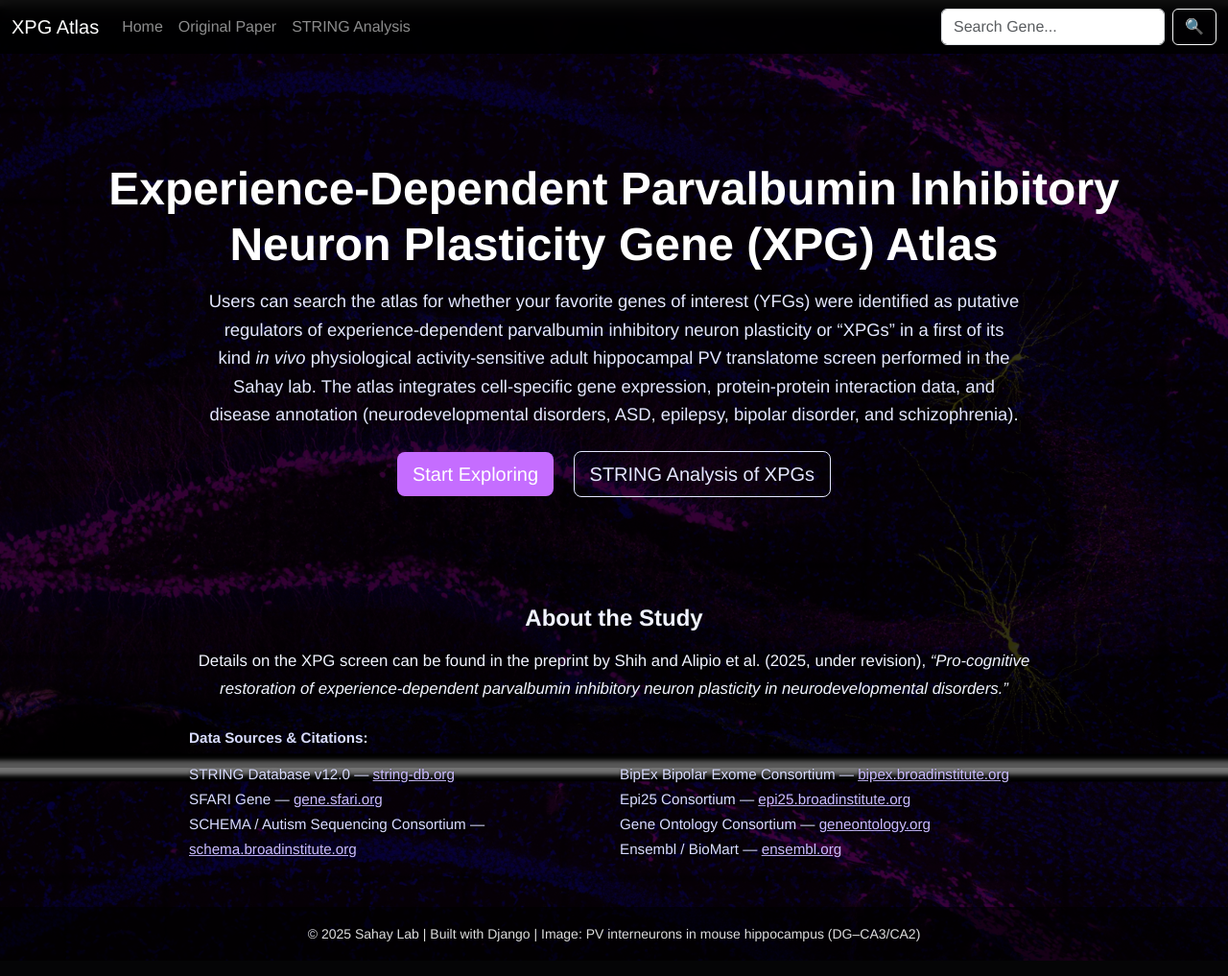
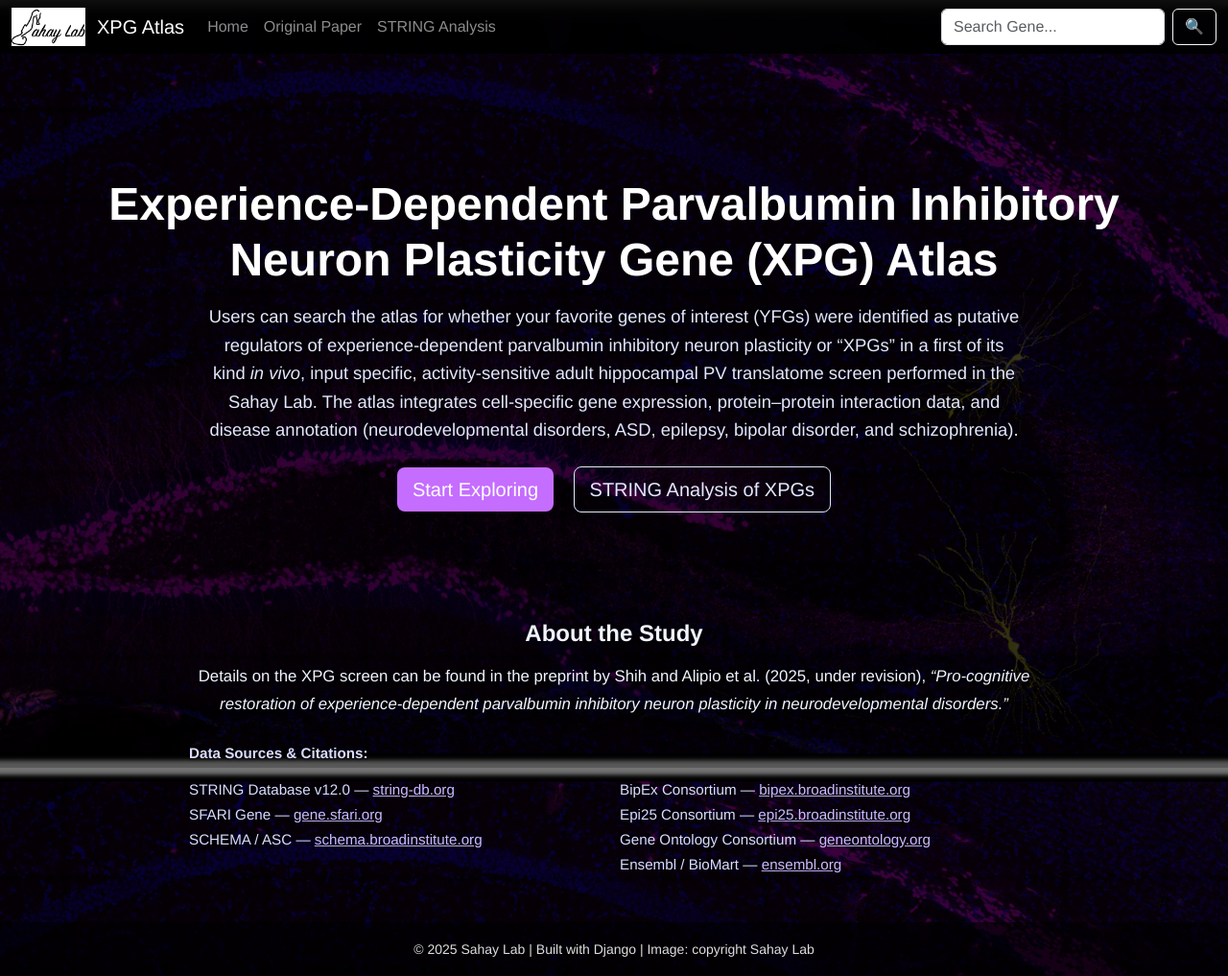
Before and after one commit to Mspanch/xpg-atlas, a Django app: page / in a window 1280 px wide. Shown: the whole page at 96% size. Run offline with Django 5.2, Linux system fonts and the light colour scheme; parts of the project's set-up code (start-up, migrations or seed data) failed here and were passed over.

Commit message:
Add Sahay logo to navbar on all pages

```diff
--- a/xpg_app/templates/xpg_app/home.html
+++ b/xpg_app/templates/xpg_app/home.html
@@ -13,7 +13,8 @@
   <style>
     body {
       background: linear-gradient(rgba(0, 0, 0, 0.55), rgba(0, 0, 0, 0.65)),
-                  url("https://raw.githubusercontent.com/Mspanch/xpg-atlas/main/xpg_app/static/xpg_app/thumbnail_image.png") center center / cover no-repeat fixed;
+                  url("https://raw.githubusercontent.com/Mspanch/xpg-atlas/main/xpg_app/static/xpg_app/thumbnail_image.png")
+                  center center / cover no-repeat fixed;
       color: white;
       font-family: 'Helvetica Neue', sans-serif;
       margin: 0;
@@ -34,6 +35,7 @@
     .hero h1 {
       font-size: 3rem;
       font-weight: 700;
+      margin-top: 1rem;
       margin-bottom: 1rem;
     }
 
@@ -91,7 +93,14 @@
 <body>
   <nav class="navbar navbar-dark navbar-expand-lg">
     <div class="container-fluid">
+
+      <!-- Sahay Lab Logo (Navbar ONLY) -->
+      <img src="https://raw.githubusercontent.com/Mspanch/xpg-atlas/main/xpg_app/static/xpg_app/sahay_logo.png"
+           alt="Sahay Lab Logo"
+           style="height:40px; margin-right:12px;">
+
       <a class="navbar-brand" href="/">XPG Atlas</a>
+
       <div class="navbar-nav">
         <a class="nav-link" href="/">Home</a>
         <a class="nav-link" href="https://doi.org/10.21203/rs.3.rs-5624085/v1" target="_blank">Original Paper</a>
@@ -100,6 +109,7 @@
         <a class="nav-link" href="/disease-overview/">Disease Association Overview</a>
         {% endcomment %}
       </div>
+
       <form class="d-flex ms-auto" method="get" action="/search/">
         <input class="form-control me-2" type="search" name="q" placeholder="Search Gene...">
         <button class="btn btn-outline-light">🔍</button>
@@ -107,15 +117,21 @@
     </div>
   </nav>
 
+
+  <!-- HERO (NO LOGO INSIDE) -->
   <div class="hero">
+
     <h1>Experience-Dependent Parvalbumin Inhibitory Neuron Plasticity Gene (XPG) Atlas</h1>
+
     <p>
-      Users can search the atlas for whether your favorite genes of interest (YFGs) were identified as
-      putative regulators of experience-dependent parvalbumin inhibitory neuron plasticity or “XPGs”
-      in a first of its kind <em>in vivo</em> physiological activity-sensitive adult hippocampal PV translatome
-      screen performed in the Sahay lab. The atlas integrates cell-specific gene expression, protein-protein interaction data,
+      Users can search the atlas for whether your favorite genes of interest (YFGs) were
+      identified as putative regulators of experience-dependent parvalbumin inhibitory neuron
+      plasticity or “XPGs” in a first of its kind <em>in vivo</em>, input specific, activity-sensitive
+      adult hippocampal PV translatome screen performed in the Sahay Lab.
+      The atlas integrates cell-specific gene expression, protein–protein interaction data,
       and disease annotation (neurodevelopmental disorders, ASD, epilepsy, bipolar disorder, and schizophrenia).
     </p>
+
     <div class="mt-4">
       <a href="/search/" class="btn btn-primary-custom btn-lg me-3">Start Exploring</a>
       <a href="https://version-12-0.string-db.org/cgi/globalenrichment?networkId=bLTOlM6CRnwt"
@@ -125,6 +141,8 @@
     </div>
   </div>
 
+
+  <!-- CONTENT -->
   <div class="content">
     <h4 class="fw-bold mb-3">About the Study</h4>
     <p>
@@ -146,22 +164,17 @@
         <!-- Column 1 -->
         <div>
           <ul style="list-style: none; padding-left: 0;">
-            <li>
-              STRING Database v12.0 —
+            <li>STRING Database v12.0 —
               <a href="https://string-db.org" target="_blank" style="color:#cbbcff;">
                 string-db.org
               </a>
             </li>
-
-            <li>
-              SFARI Gene —
+            <li>SFARI Gene —
               <a href="https://gene.sfari.org" target="_blank" style="color:#cbbcff;">
                 gene.sfari.org
               </a>
             </li>
-
-            <li>
-              SCHEMA / Autism Sequencing Consortium —
+            <li>SCHEMA / ASC —
               <a href="https://schema.broadinstitute.org" target="_blank" style="color:#cbbcff;">
                 schema.broadinstitute.org
               </a>
@@ -172,29 +185,22 @@
         <!-- Column 2 -->
         <div>
           <ul style="list-style: none; padding-left: 0;">
-            <li>
-              BipEx Bipolar Exome Consortium —
+            <li>BipEx Consortium —
               <a href="https://bipex.broadinstitute.org" target="_blank" style="color:#cbbcff;">
                 bipex.broadinstitute.org
               </a>
             </li>
-
-            <li>
-              Epi25 Consortium —
+            <li>Epi25 Consortium —
               <a href="https://epi25.broadinstitute.org" target="_blank" style="color:#cbbcff;">
                 epi25.broadinstitute.org
               </a>
             </li>
-
-            <li>
-              Gene Ontology Consortium —
+            <li>Gene Ontology Consortium —
               <a href="http://geneontology.org" target="_blank" style="color:#cbbcff;">
                 geneontology.org
               </a>
             </li>
-
-            <li>
-              Ensembl / BioMart —
+            <li>Ensembl / BioMart —
               <a href="https://ensembl.org" target="_blank" style="color:#cbbcff;">
                 ensembl.org
               </a>
@@ -209,7 +215,8 @@
   </div>
 
   <footer>
-    <small>© 2025 Sahay Lab | Built with Django | Image: PV interneurons in mouse hippocampus (DG–CA3/CA2)</small>
+    <small>© 2025 Sahay Lab | Built with Django | Image: copyright Sahay Lab</small>
   </footer>
+
 </body>
 </html>
```
Also changed, not shown: xpg_app/templates/xpg_app/gene_detail.html (+42 -41 lines), xpg_app/templates/xpg_app/search.html (+11 -1 lines).
